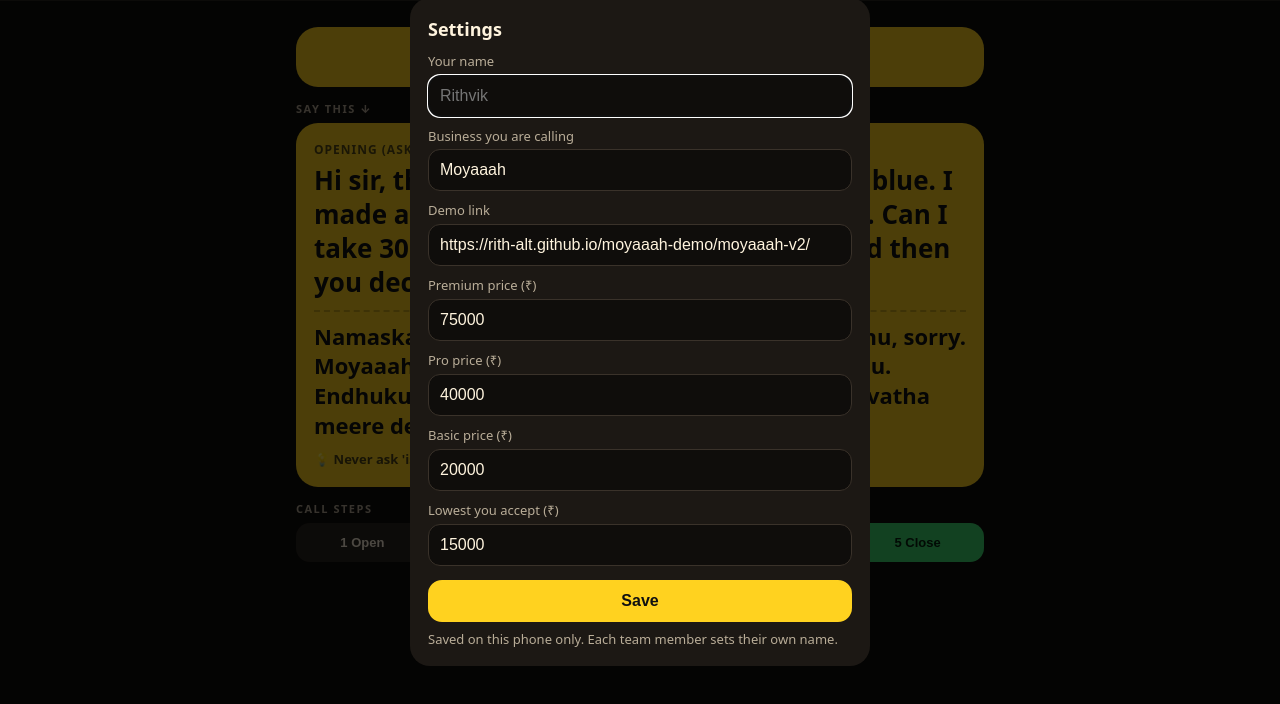
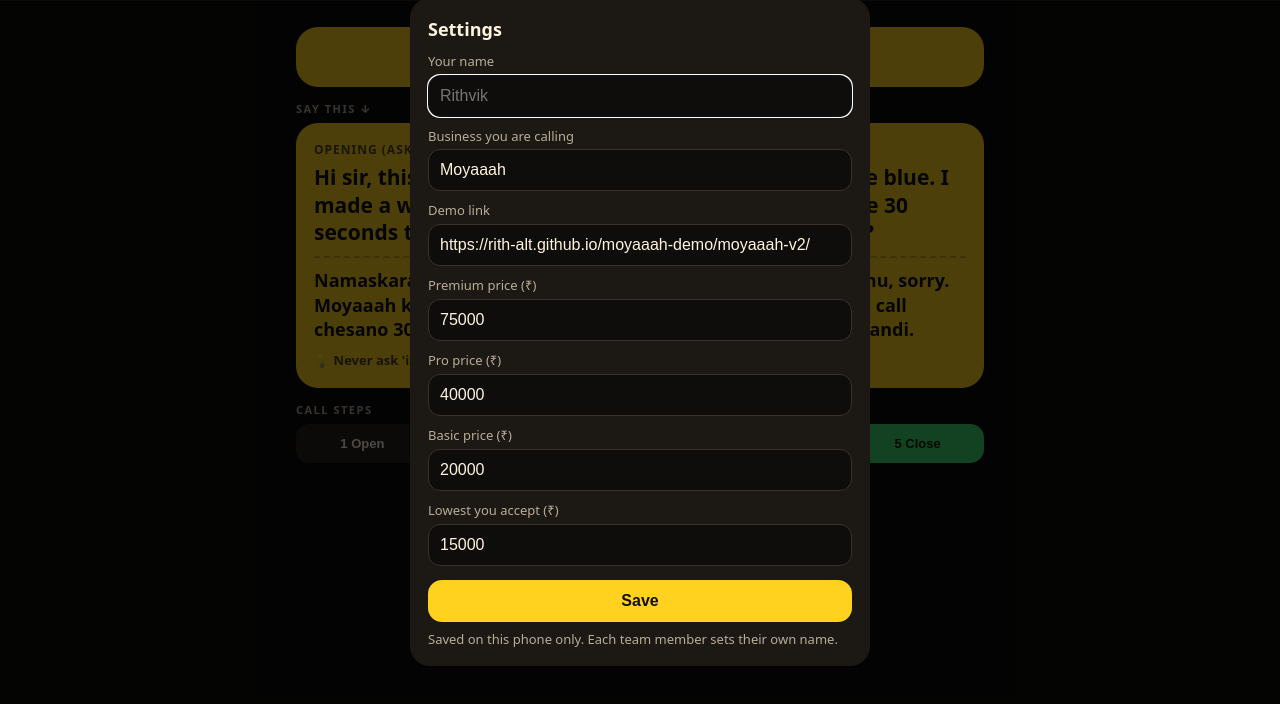
Before and after one commit to rith-alt/rith-alt.github.io, a plain HTML site: page call-helper/index.html in a window 1280 px wide. Shown: the part 68-772 px from the top of the page. Drawn offline with Linux system fonts and the light colour scheme.

Commit message:
Call Helper: name fallback, tidier simple mode

```diff
--- a/call-helper/index.html
+++ b/call-helper/index.html
@@ -48,7 +48,7 @@ dialog input{width:100%;padding:11px;border-radius:12px;border:1px solid #3a322a
 .warn{background:#3a1512;color:#ffb4ad;border-radius:14px;padding:10px 12px;font-size:14px;margin-top:10px;display:none}
 body.simple .extra{display:none!important}
 #more{border:0;background:none;color:var(--mute);font-weight:700;font-size:14px;width:100%;padding:14px;margin-top:10px;text-decoration:underline}
-body.simple #reply .say{font-size:26px}body.simple #reply .te{font-size:22px}
+body.simple #reply .say{font-size:21px}body.simple #reply .te{font-size:18px}
 #hist .h{background:var(--card);border-radius:12px;padding:8px 12px;margin-top:6px;font-size:14px;color:var(--mute)}
 </style>
 </head>
@@ -116,7 +116,7 @@ const DEF = { name: "", biz: "Moyaaah", link: "https://rith-alt.github.io/moyaaa
 let S = DEF;
 try { S = { ...DEF, ...JSON.parse(localStorage.getItem("ch-set") || "{}") }; } catch (e) {}
 const inr = (n) => "₹" + Number(n).toLocaleString("en-IN");
-const fill = (t) => t.replace(/\{name\}/g, S.name || "I").replace(/\{biz\}/g, S.biz).replace(/\{p3\}/g, inr(S.p3)).replace(/\{p2\}/g, inr(S.p2)).replace(/\{p1\}/g, inr(S.p1)).replace(/\{min\}/g, inr(S.min)).replace(/\{link\}/g, S.link);
+const fill = (t) => t.replace(/\{name\}/g, S.name || "[your name]").replace(/\{biz\}/g, S.biz).replace(/\{p3\}/g, inr(S.p3)).replace(/\{p2\}/g, inr(S.p2)).replace(/\{p1\}/g, inr(S.p1)).replace(/\{min\}/g, inr(S.min)).replace(/\{link\}/g, S.link);
 
 /* ---------- replies: English + Telugu (as spoken in Hyderabad) ---------- */
 const R = {
--- a/call-helper/sw.js
+++ b/call-helper/sw.js
@@ -1,5 +1,5 @@
 // Keeps the app opening fast and offline (listening itself still needs internet).
-const C = "call-helper-v3";
+const C = "call-helper-v4";
 const FILES = ["./", "index.html", "manifest.webmanifest", "icon-192.png", "icon-512.png"];
 self.addEventListener("install", (e) => { e.waitUntil(caches.open(C).then((c) => c.addAll(FILES))); self.skipWaiting(); });
 self.addEventListener("activate", (e) => { e.waitUntil(caches.keys().then((k) => Promise.all(k.filter((x) => x !== C).map((x) => caches.delete(x))))); self.clients.claim(); });
```
